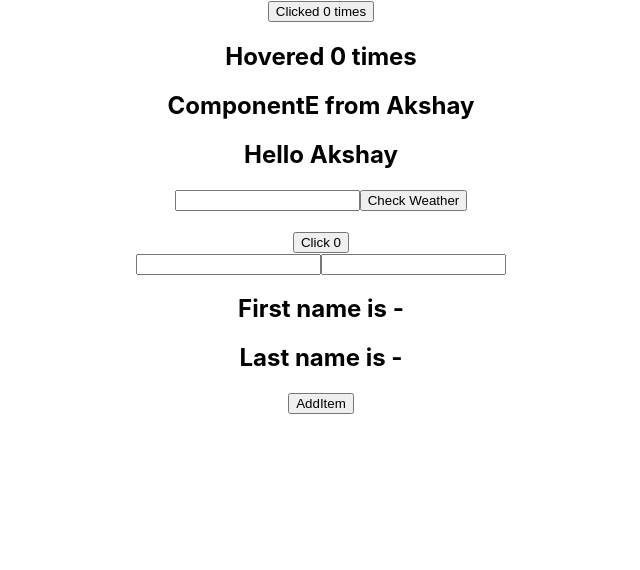
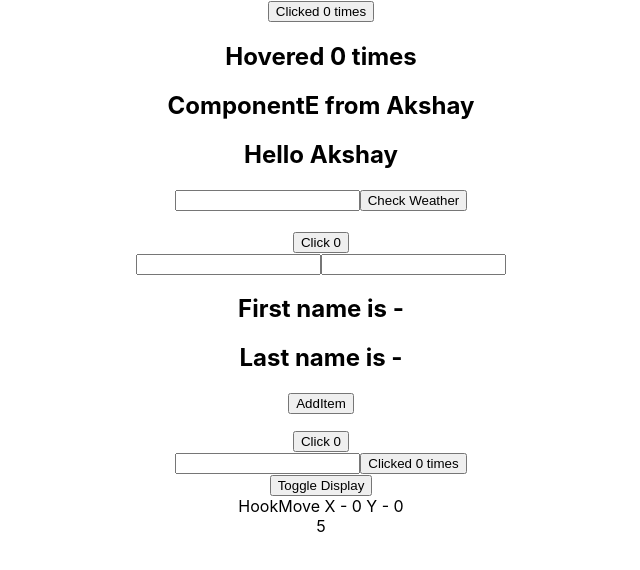
Before and after one commit to akshay2742/Practice_React, a React (Create React App) app: page / in a window 1280 px wide. Shown: the top 570 px of the page, without its empty margins (319-959 px from the left). Built offline with nearby package versions, Linux system fonts and the light colour scheme.

Commit message:
used hooks

```diff
--- a/src/App.js
+++ b/src/App.js
@@ -38,6 +38,11 @@ import Weather from './components/Weather';
 import HookCounter from './components_hooks/HookCounter';
 import HookObject from './components_hooks/HookObject';
 import HookArray from './components_hooks/HookArray';
+import HookUseeffect from './components_hooks/HookUseeffect';
+import HookUseeffectOnce from './components_hooks/HookUseeffectOnce';
+import HookMove from './components_hooks/HookMove';
+import MouseContainer from './components_hooks/MouseContainer';
+import IntervalHookCounter from './components_hooks/IntervalHookCounter';
 
 function App() {
 
@@ -105,6 +110,10 @@ function App() {
      <HookCounter />
      <HookObject />
      <HookArray />
+     <HookUseeffect />
+     <HookUseeffectOnce />
+     <MouseContainer />
+     <IntervalHookCounter />
     </div>
   );
 }
--- /dev/null
+++ b/src/components_hooks/HookMove.js
@@ -0,0 +1,30 @@
+import React, { useState , useEffect } from 'react'
+
+function HookMove() {
+    const [x, setX] = useState(0)
+    const [y, setY] = useState(0)
+
+    const getMousePosition = e => {
+        console.log("Mouse Event")
+        setX(e.clientX)
+        setY(e.clientY)
+    }
+
+    useEffect(() => {
+        console.log("useEffect! Rendering...")
+        window.addEventListener('mousemove', getMousePosition)
+
+        return () => {
+            console.log("useEffect! Cleaning up...")
+            window.removeEventListener('mousemove', getMousePosition)
+        }
+    }, [])
+
+  return (
+    <>
+        <div>HookMove X - {x} Y - {y}</div>
+    </>
+  )
+}
+
+export default HookMove
--- /dev/null
+++ b/src/components_hooks/HookUseeffect.js
@@ -0,0 +1,15 @@
+import React, { useState, useEffect } from 'react'
+
+function HookUseeffect() {
+    const [count, setCount] = useState(0)
+    useEffect(() => {
+        document.title = `You clicked ${count} times`
+    })
+  return (
+    <div>
+        <button onClick={() => setCount(prevCount => prevCount + 1)}>Click {count}</button>
+    </div>
+  )
+}
+
+export default HookUseeffect
--- /dev/null
+++ b/src/components_hooks/HookUseeffectOnce.js
@@ -0,0 +1,21 @@
+import React, { useState, useEffect } from 'react'
+
+function HookUseeffectOnce() {
+
+    const [count, setCount] = useState(0)
+    const [name, setName] = useState('')
+
+    useEffect(() => {
+        console.log("useEffect! Rendering...")
+        document.title = `You clicked ${count} times`
+    }, [count])
+
+  return (
+    <div>
+        <input type="text" value={name} onChange={e => setName(e.target.value)}></input>
+        <button onClick={() => setCount(prevCount => prevCount + 1)}>Clicked {count} times</button>
+    </div>
+  )
+}
+
+export default HookUseeffectOnce
--- /dev/null
+++ b/src/components_hooks/IntervalHookCounter.js
@@ -0,0 +1,24 @@
+import React, { useState , useEffect } from 'react'
+
+function IntervalHookCounter() {
+    const [count, setCount] = useState(0)
+
+    const tick = () => {
+        setCount(prevCount => prevCount + 1)
+    }
+
+    useEffect(() => {
+        const interval = setInterval(tick, 1000)
+
+        return () => {
+            clearInterval(interval)
+        }
+    },[])
+
+
+  return (
+    <div>{count}</div>
+  )
+}
+
+export default IntervalHookCounter
--- /dev/null
+++ b/src/components_hooks/MouseContainer.js
@@ -0,0 +1,16 @@
+import React, { useState } from 'react'
+import HookMove from './HookMove'
+
+function MouseContainer() {
+    const [display, setDisplay] = useState(true)
+
+
+  return (
+    <div>
+        <button onClick={() => setDisplay(!display)}>Toggle Display</button>
+        {display && <HookMove />}
+    </div>
+  )
+}
+
+export default MouseContainer
```
